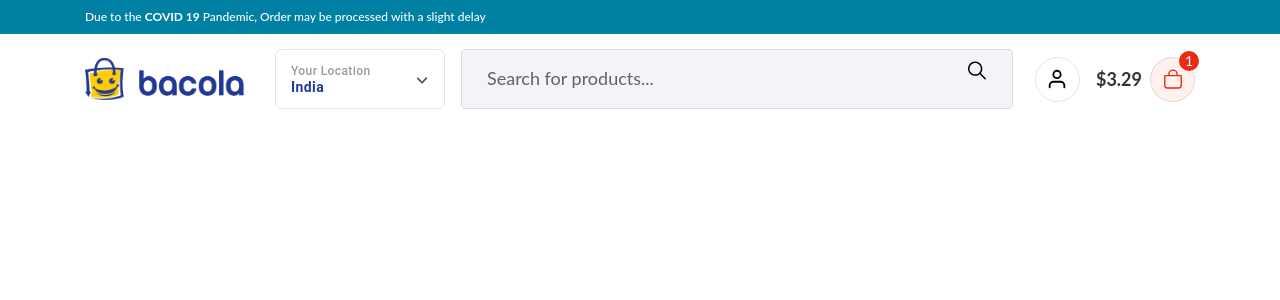
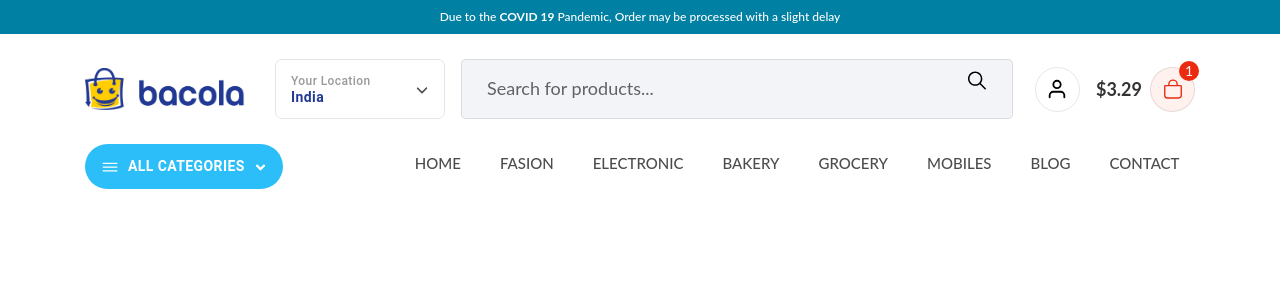
Before and after one commit to Kundan52017/full_stack_e-commerce_project, a React (Create React App) app: page / in a window 1280 px wide. Shown: the top 300 px of the page. Built offline with nearby package versions, Linux system fonts and the light colour scheme.

Commit message:
Adding Navigation bar

```diff
--- a/src/App.css
+++ b/src/App.css
@@ -6,12 +6,17 @@ body{ font-family: "Lato", sans-serif; font-size: 14px;}
 
 .bg-purple{background: #0080a3;}
 
+@media(min-width:1300px){
+  .container, .container-lg, .container-md, .container-sm, .container-xl{
+    max-width: 1200px;
+  }
+}
 
 
-.headerWrapper .top-strip{padding :8px 0px;}
+.headerWrapper .top-strip{padding :8px 0px; display: flex; justify-content: center;  align-items: center;}
 
-.headerWrapper .top-strip  p{color:#fff; font-size: 12px; font-weight: 500;}
-.headerWrapper .header{width:100%; height:auto; padding:15px 0px ;}
+.headerWrapper .top-strip  p{color:#fff; font-size: 12px; font-weight: 500; margin:0; text-align: center;}
+.headerWrapper .header{width:100%; height:auto; padding:25px 0px ;}
 .logoWrapper img{width:100%;}
 
 .headerWrapper .header .part2 .countryDrop {
@@ -78,3 +83,21 @@ header .part3 .circle svg{font-size: 22px;}
 .cartTab button{ background: #fff1ee !important;}
 .cartTab button svg{color:#ea2b0f !important;}
 .cartTab .count{position: absolute; top: -6px; right: -4px; background: #ea2b0f; border-radius: 60%; color: #fff; width: 20px; height: 20px;}
+
+
+nav .allCartTab{background: #2bbef9; padding:10px 15px !important; border-radius: 30px !important}
+
+nav .allCartTab{color: #fff;}
+nav .allCartTab:hover{background: #2bbef9;}
+
+nav .allCartTab .text{font-weight:600;}
+
+nav .allCartTab .icon1 svg{font-size: 20px !important;}
+nav .allCartTab .icon2 svg{font-size: 15px !important;}
+
+nav .navPart2 ul{margin-bottom: 0px;}
+ nav .navPart2 ul li a{font-size: 15px; font-weight: 500; text-decoration: none; color:rgba(0,0,0,0.7); text-transform: uppercase; display: flex; align-items: center;  padding:8px 15.5px; transition: all 0.2s ease-in-out; border-radius :25px;}
+
+ nav .navPart2 ul li a svg{font-size:20px;}
+
+ nav .navPart2 ul li a:hover{background: #f0faff; color:#f92bb8;}
--- /dev/null
+++ b/src/Components/Header/Navigation/index.js
@@ -0,0 +1,56 @@
+import Button from "@mui/material/Button";
+import { IoIosMenu } from "react-icons/io";
+import { FaAngleDown } from "react-icons/fa";
+import { Link } from "react-router-dom";
+
+const Navigation = () => {
+  return (
+    <nav>
+      <div className="container">
+        <div className="row">
+          <div className="col-sm-3 navPart1">
+            <Button className="allCartTab align-item-center">
+              <span className="icon1 mr-2">
+                <IoIosMenu />
+              </span>
+              <span class="text">All CATEGORIES</span>
+              <span className="icon2 ml-2">
+                <FaAngleDown />
+              </span>
+            </Button>
+          </div>
+          <div className="col-sm-9 navPart2 d-flex align-item-center">
+            <ul className="list list-inline ml-auto">
+              <li className="list-inline-item">
+                <Link to="/">Home</Link>
+              </li>
+
+              <li className="list-inline-item">
+                <Link to="/">Fasion</Link>
+              </li>
+              <li className="list-inline-item">
+                <Link to="/">Electronic</Link>
+              </li>
+              <li className="list-inline-item">
+                <Link to="/">Bakery</Link>
+              </li>
+              <li className="list-inline-item">
+                <Link to="/">Grocery</Link>
+              </li>
+              <li className="list-inline-item">
+                 <Link to="/">Mobiles</Link>
+               </li>
+              <li className="list-inline-item">
+                <Link to="/">Blog</Link>
+              </li>
+              <li className="list-inline-item">
+                <Link to="/">Contact </Link>
+              </li>
+            </ul>
+          </div>
+        </div>
+      </div>
+    </nav>
+  );
+};
+export default Navigation;
--- /dev/null
+++ b/src/Components/Header/SearchBox/index.js
@@ -0,0 +1,13 @@
+import { IoIosSearch } from "react-icons/io";
+import Button from "@mui/material/Button";
+const SearchBox = () => {
+  return (
+    <div className="headerSearch ml-3 mr-3">
+      <input type="text" placeholder="Search for products..." />
+      <Button>
+        <IoIosSearch />
+      </Button>
+    </div>
+  );
+};
+export default SearchBox;
--- a/src/Components/Header/index.js
+++ b/src/Components/Header/index.js
@@ -1,6 +1,7 @@
 import Logo from "../../assets/images/logo.png";
 import { Link } from "react-router-dom";
-import { IoIosSearch } from "react-icons/io";
+import SearchBox from "./SearchBox";
+import Navigation from "./Navigation";
 import { FiUser } from "react-icons/fi";
 import { IoBagOutline } from "react-icons/io5";
 import CountryDropdown from "./../CountryDropdown/index";
@@ -27,15 +28,7 @@ const Header = () => {
               </div>
               <div className="col-sm-10 d-flex align-items-center part 2">
                 <CountryDropdown />
-
-                {/* Header Search Start Here */}
-                <div className="headerSearch ml-3 mr-3">
-                  <input type="text" placeholder="Search for products..." />
-                  <Button>
-                    <IoIosSearch />
-                  </Button>
-                </div>
-                {/* Header Search Start Here */}
+                <SearchBox />
 
                 <div className="part3 d-flex align-items-centre ml-auto">
                   <Button className="circle mr-3">
@@ -57,6 +50,7 @@ const Header = () => {
             </div>
           </div>
         </header>
+        <Navigation />
       </div>
     </>
   );
```
